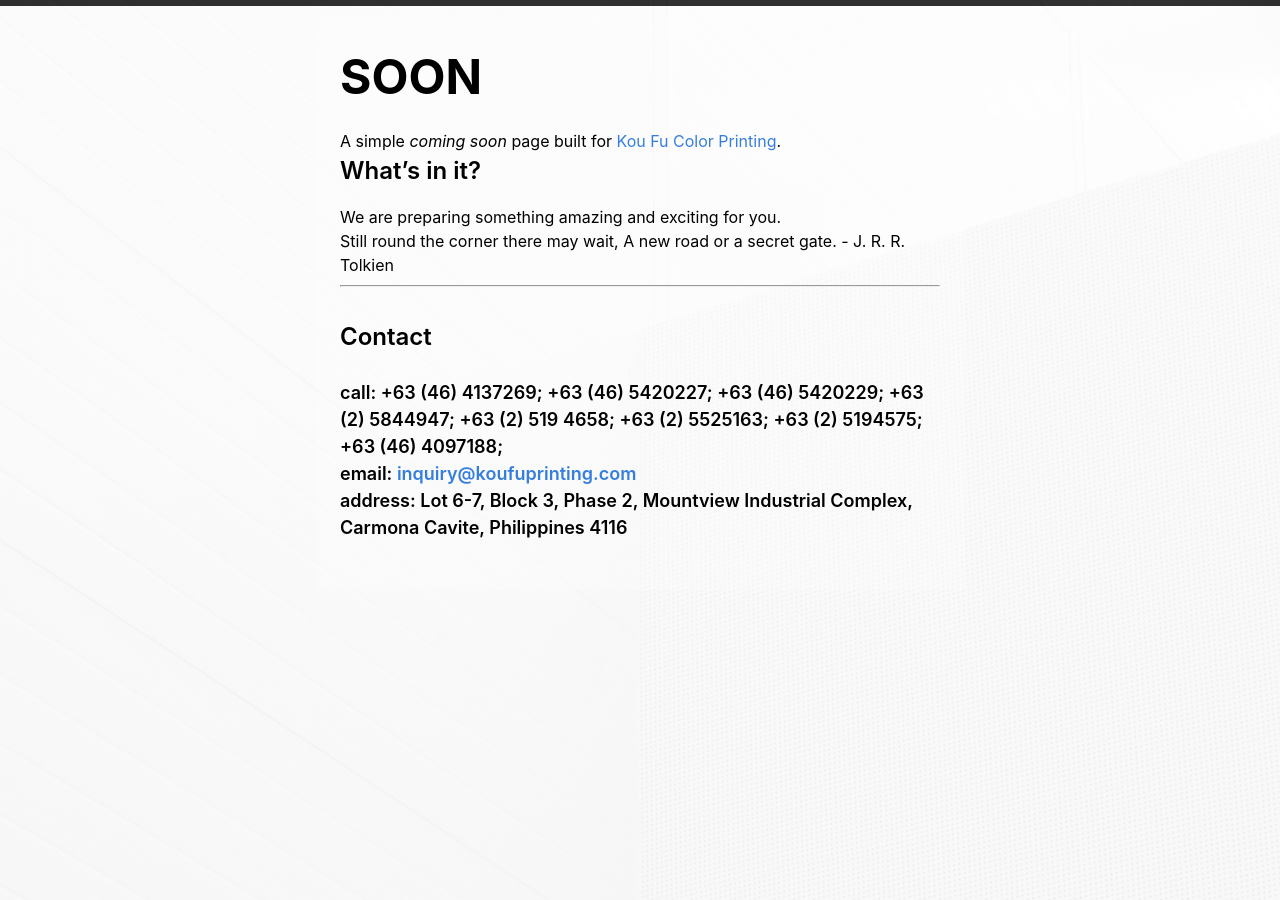
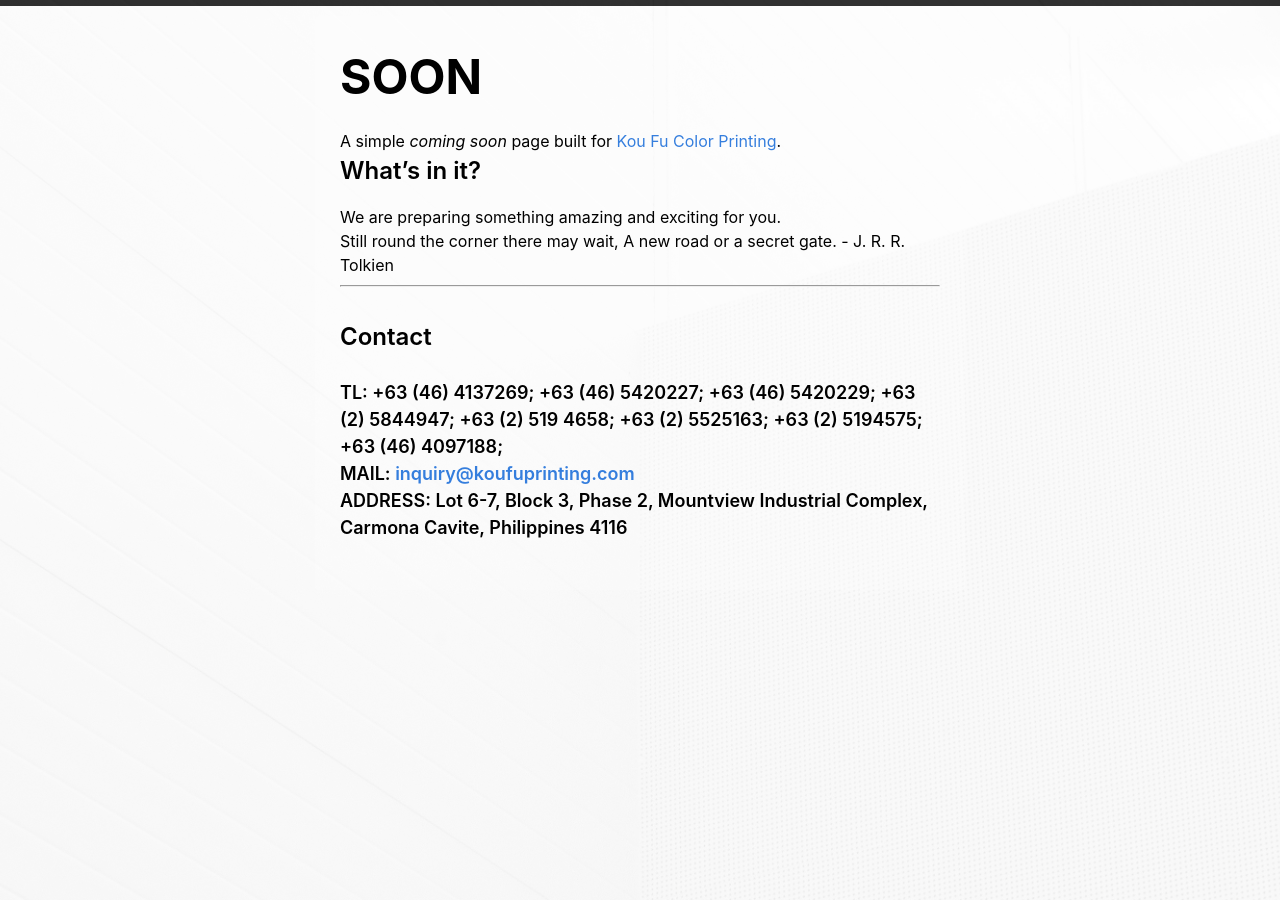
Before and after one commit to aice09/kfcp-comingsoon, a Jekyll site: the page built from index.md, in a window 1280 px wide. Built offline with Jekyll 4.4.1, drawn with Linux system fonts in a browser that asks for light colours.

Commit message:
Update footer.html

```diff
--- a/_includes/footer.html
+++ b/_includes/footer.html
@@ -15,16 +15,16 @@
 </li>
 <li>
             {% if site.phone %}
-            call: {{ site.phone | escape }}
+            TL: {{ site.phone | escape }}
             {% endif %}
             </li>
 <li>
 
             {% if site.email %}
-            email: <a href="mailto:{{ site.email }}">{{ site.email }}</a></li>
+            MAIL: <a href="mailto:{{ site.email }}">{{ site.email }}</a></li>
             {% endif %}
             {% if site.address %}
-            address: {{ site.address }}
+            ADDRESS: {{ site.address }}
           {% endif %}
           </h3>
 </br>
```
